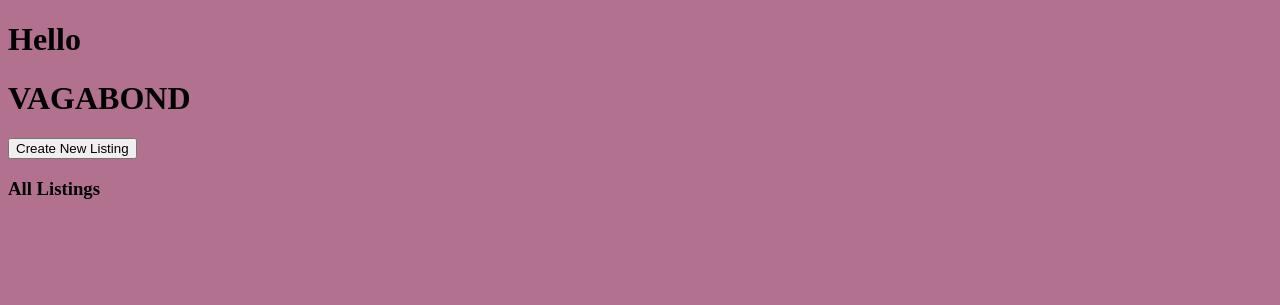
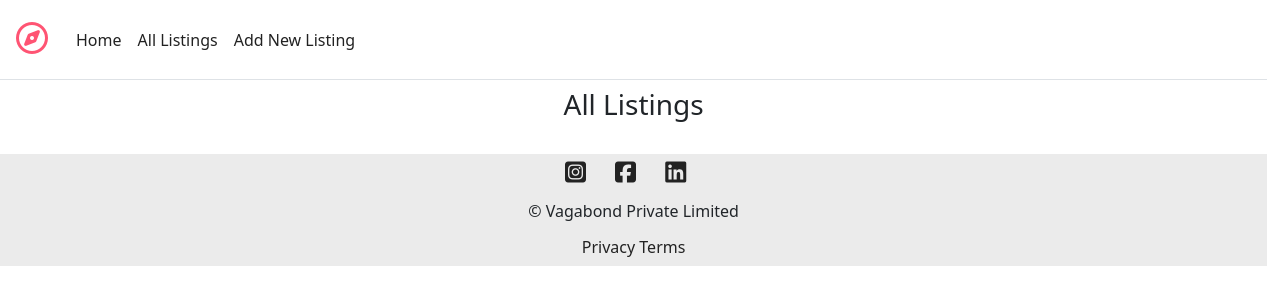
Before and after one commit to Rishi-Raj-Anand/vagabond, a Node server app: page /listings in a window 1280 px wide. Shown: the top 305 px of the page. Run offline with Node 20, Linux system fonts and the light colour scheme; data that the repository does not hold is empty; some libraries are stand-ins or nearby versions.

Commit message:
index page styling 1

```diff
--- a/public/CSS/style.css
+++ b/public/CSS/style.css
@@ -1,3 +1,80 @@
-body{
-    background-color: #b2718f;
+*,
+*::before,
+*::after{
+    margin: 0;
+    padding: 0;
+    box-sizing: border-box;
 }
+
+.wrapper{
+    position: relative;
+    width: 99vw;
+    display: flex;
+    flex-direction: column;
+}
+
+
+
+.navbar{
+    height: 5rem;
+}
+
+.fa-compass{
+    color: #FF5473;
+    font-size: 2rem;
+}
+.nav-link{
+    color: #222;
+}
+
+.legal a{
+    text-decoration: none;
+}
+
+.legal a:hover{
+    text-decoration: underline;
+}
+
+footer a{
+    color: #222;
+}
+
+.f-content {
+    width: 100%;
+    display: flex;
+    flex-direction: column;
+    align-items: center;
+    background: #ebebeb;
+    height: 7rem;
+    justify-content: space-around;
+
+}
+
+.f-socials i{
+    font-size: 1.5rem;
+    margin-right: 1rem;
+}
+
+.card-img-top{
+    width: 15rem;
+    height: 12rem;
+    object-fit:cover;
+    border-radius: 5%;
+}
+.card{
+    border: none;
+    margin: 1rem;
+}
+.card-link{
+    text-decoration: none;
+}
+
+.card-body{
+    margin-top: -0.5rem;
+    margin-left: -1rem;
+    line-height: 1rem;
+}
+
+.card-title{
+    font-weight: 700;
+}
--- /dev/null
+++ b/views/includes/footer.ejs
@@ -0,0 +1,16 @@
+<footer>
+    <div class="f-content">
+        <div class="f-socials">
+            <a href="/"><i class="fa-brands fa-square-instagram"></i></a>
+            <a href="/"> <i class="fa-brands fa-square-facebook"></i></a>
+            <a href="/"><i class="fa-brands fa-linkedin"></i></a>
+        </div>
+        <div class="f-copy ">
+            <div class="company">&copy; Vagabond Private Limited</div>
+        </div>
+        <div class="legal">
+            <a href="/privacy">Privacy</a>
+            <a href="/terms">Terms</a>
+        </div>
+    </div>
+</footer>
--- /dev/null
+++ b/views/includes/navbar.ejs
@@ -0,0 +1,15 @@
+<nav class="navbar  navbar-expand-md bg-body border-bottom sticky-top   ">
+  <div class="container-fluid">
+    <a class="navbar-brand" href="/"><i class="fa-regular fa-compass"></i>  </a>
+    <button class="navbar-toggler" type="button" data-bs-toggle="collapse" data-bs-target="#navbarNavAltMarkup" aria-controls="navbarNavAltMarkup" aria-expanded="false" aria-label="Toggle navigation">
+      <span class="navbar-toggler-icon"></span>
+    </button>
+    <div class="collapse navbar-collapse" id="navbarNavAltMarkup">
+      <div class="navbar-nav">
+        <a class="nav-link " aria-current="page" href="/">Home</a>
+        <a class="nav-link" href="/listings">All Listings</a>
+        <a class="nav-link" href="/listings/new">Add New Listing</a>
+      </div>
+    </div>
+  </div>
+</nav>
--- a/views/layouts/boilerplate.ejs
+++ b/views/layouts/boilerplate.ejs
@@ -4,12 +4,21 @@
     <meta charset="UTF-8">
     <meta name="viewport" content="width=device-width, initial-scale=1.0">
     <title>VAGABOND</title>
-    <link rel="stylesheet" href="/css/style.css">
+    <link rel="stylesheet" href="https://cdnjs.cloudflare.com/ajax/libs/font-awesome/7.0.1/css/all.min.css" integrity="sha512-2SwdPD6INVrV/lHTZbO2nodKhrnDdJK9/kg2XD1r9uGqPo1cUbujc+IYdlYdEErWNu69gVcYgdxlmVmzTWnetw==" crossorigin="anonymous" referrerpolicy="no-referrer" />
+    <link href="https://cdn.jsdelivr.net/npm/bootstrap@5.3.8/dist/css/bootstrap.min.css" rel="stylesheet" integrity="sha384-sRIl4kxILFvY47J16cr9ZwB07vP4J8+LH7qKQnuqkuIAvNWLzeN8tE5YBujZqJLB" crossorigin="anonymous">
+    <link rel="stylesheet" href="/CSS/style.css">
+
+
 </head>
 <body>
-    <h1>Hello</h1>
-    <div class="container">
+    <div class="wrapper">
+        <%- include("../includes/navbar.ejs")%>
+
         <%- body -%>
+
+        <%- include("../includes/footer.ejs")%>
     </div>
+
+    <script src="https://cdn.jsdelivr.net/npm/bootstrap@5.3.8/dist/js/bootstrap.bundle.min.js" integrity="sha384-FKyoEForCGlyvwx9Hj09JcYn3nv7wiPVlz7YYwJrWVcXK/BmnVDxM+D2scQbITxI" crossorigin="anonymous"></script>
 </body>
 </html>
--- a/views/listings/index.ejs
+++ b/views/listings/index.ejs
@@ -1,16 +1,26 @@
 <%- layout('/layouts/boilerplate.ejs') -%>
-<body>
-    <h1>VAGABOND</h1>
-    <form method="GET"action="/listings/new">
+    <!-- <form method="GET"action="/listings/new">
         <button >Create New Listing</button>
-    </form>
-    <h3>All Listings</h3>
+    </form> -->
+    <div class="body-wrapper mx-auto pt-2 ">
+        <h3>All Listings</h3>
 
-    <ul>
-        <% for( let listing of allListing  ) { %>
-            <a href="/listings/<%= listing._id %>">
-                <li><%= listing.title %></li>
-            </a>
-        <% } %>
-    </ul>
-</body>
+        <div class="container align-items-space-around pt-4 row row-cols-lg-4 row-cols-xs-1   row-cols-md-2">
+            <% for( let listing of allListing  ) { %>
+                <a href="/listings/<%= listing._id %> "  class='card-link'>
+                    <div class="card" style="width: 18rem;height: 18rem;">
+
+                        <img src="<%= listing.image %>" class="card-img-top " alt="<%= listing.title %>">
+
+
+
+                        <div class="card-body ">
+                            <p class="card-title"><%= listing.title %></p>
+                            <p class="card-price">₹ <%= listing.price.toLocaleString("en-IN") %>/night</p>
+                        </div>
+                    </div>
+                </a>
+            <% } %>
+        </div>
+
+    </div>
```
Also changed, not shown: views/listings/edit.ejs (+7 -13 lines), views/listings/new.ejs (+6 -13 lines), views/listings/show.ejs (+2 -9 lines).
